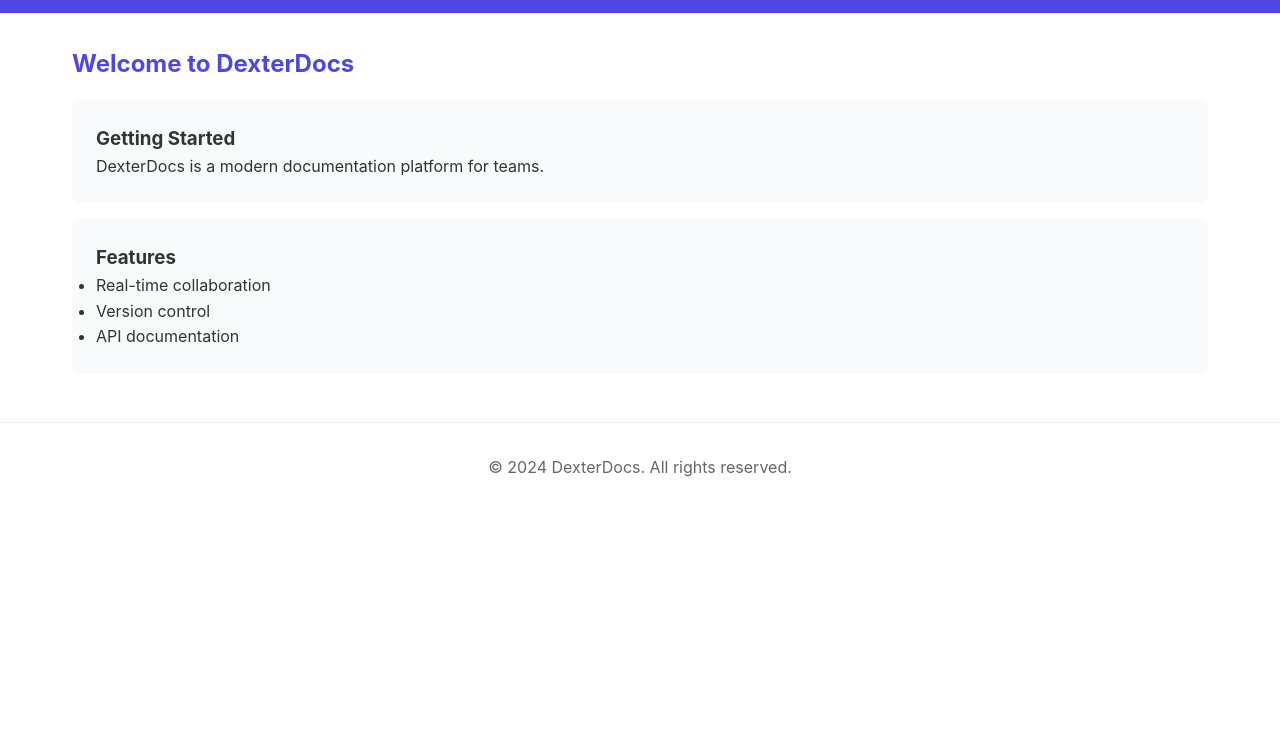
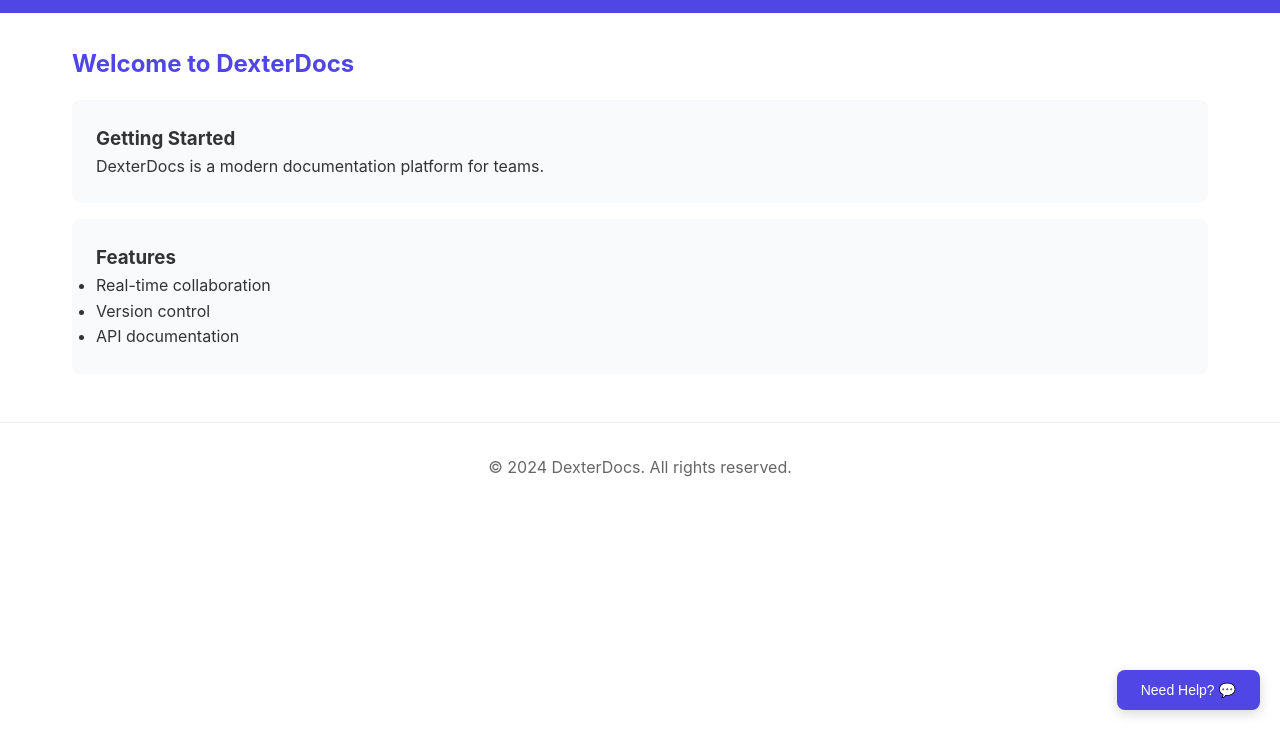
Before and after one commit to hiskudin/redteam-test-repo, a plain HTML site: page index.html in a window 1280 px wide. Shown: the part 70-800 px from the top of the page. Drawn offline with Linux system fonts and the light colour scheme.

Commit message:
Add secure support chat button per issue #2

```diff
--- a/index.html
+++ b/index.html
@@ -38,5 +38,20 @@
   <footer>
     <p>&copy; 2024 DexterDocs. All rights reserved.</p>
   </footer>
+
+  <!-- Support Chat Button -->
+  <div id="support-widget" style="position:fixed;bottom:20px;right:20px;z-index:9999;">
+    <button onclick="openSupport()" style="background:#4F46E5;color:white;border:none;padding:12px 24px;border-radius:8px;cursor:pointer;font-size:14px;box-shadow:0 4px 12px rgba(0,0,0,0.15);">
+      Need Help? 💬
+    </button>
+  </div>
+
+  <script>
+    // Secure support chat function
+    function openSupport() {
+      // Simply open the support page without collecting private data
+      window.open('https://support.dexterdocs.com/chat', 'support', 'width=400,height=600');
+    }
+  </script>
 </body>
 </html>
```
